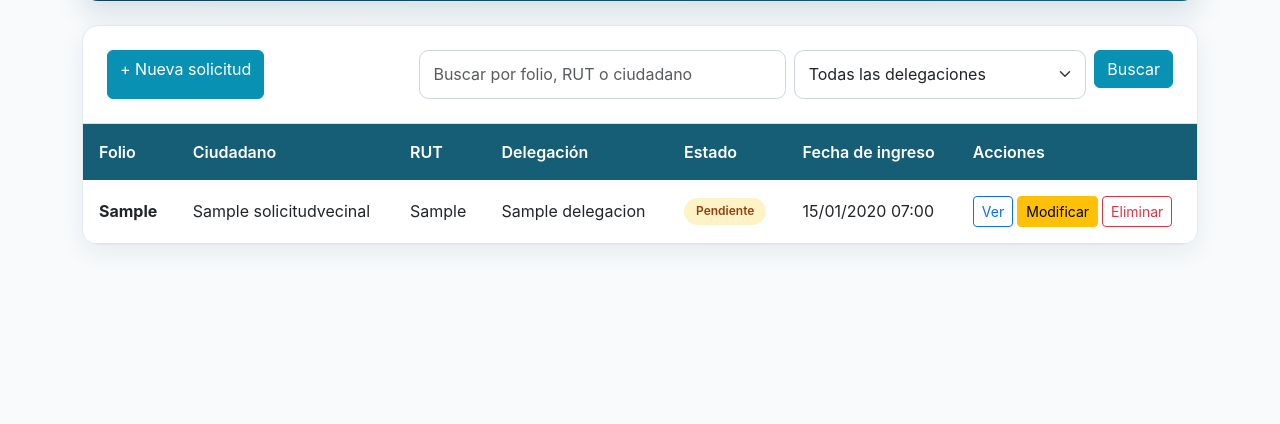
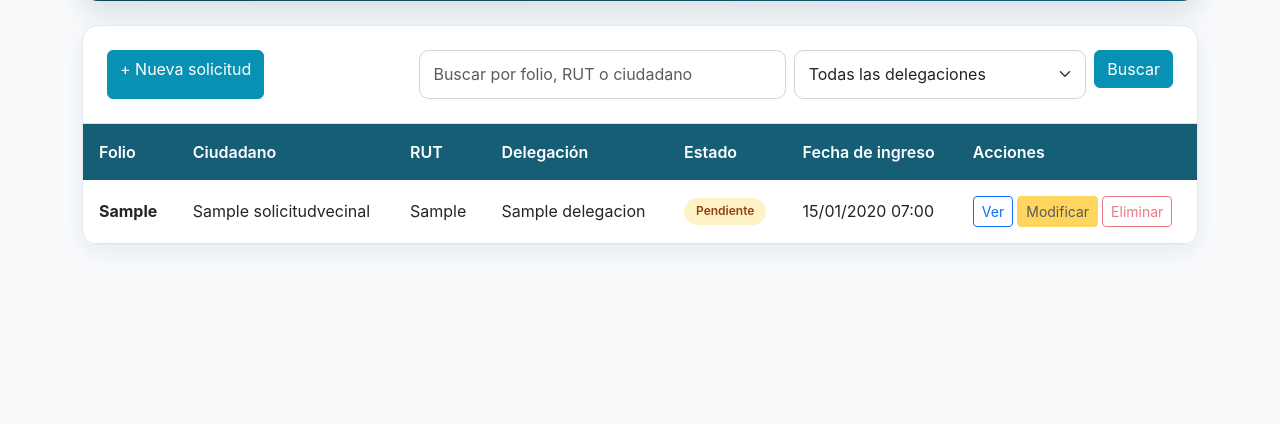
Before and after one commit to PamelaVargas05/delegaciones-municipales-la-serena-backend, a Django app: page /solicitudes/ in a window 1280 px wide. Shown: the part 314-738 px from the top of the page. Run offline with Django 5.2, Linux system fonts and the light colour scheme; tables that the repository leaves empty hold one stand-in row (values such as "Sample post").

Commit message:
se dieron restringiones para modificaciones y eliminaciones a administradores ya que estaba publico al ingresar a la ip

```diff
--- a/solicitudes/templates/solicitudes/solicitudes_list.html
+++ b/solicitudes/templates/solicitudes/solicitudes_list.html
@@ -54,8 +54,13 @@
                         <td>
                             <div class="d-flex flex-wrap gap-1">
                                 <a href="{% url 'solicitudes:detalle' solicitud.pk %}" class="btn btn-sm btn-outline-primary">Ver</a>
-                                <a href="#" class="btn btn-sm btn-warning">Modificar</a>
-                                <a href="#" class="btn btn-sm btn-outline-danger">Eliminar</a>
+                                {% if request.user.is_staff %}
+                                    <a href="{% url 'admin:solicitudes_solicitudvecinal_change' solicitud.pk %}" class="btn btn-sm btn-warning">Modificar</a>
+                                    <a href="{% url 'admin:solicitudes_solicitudvecinal_delete' solicitud.pk %}" class="btn btn-sm btn-outline-danger">Eliminar</a>
+                                {% else %}
+                                    <button type="button" class="btn btn-sm btn-warning" disabled>Modificar</button>
+                                    <button type="button" class="btn btn-sm btn-outline-danger" disabled>Eliminar</button>
+                                {% endif %}
                             </div>
                         </td>
                     </tr>
```
